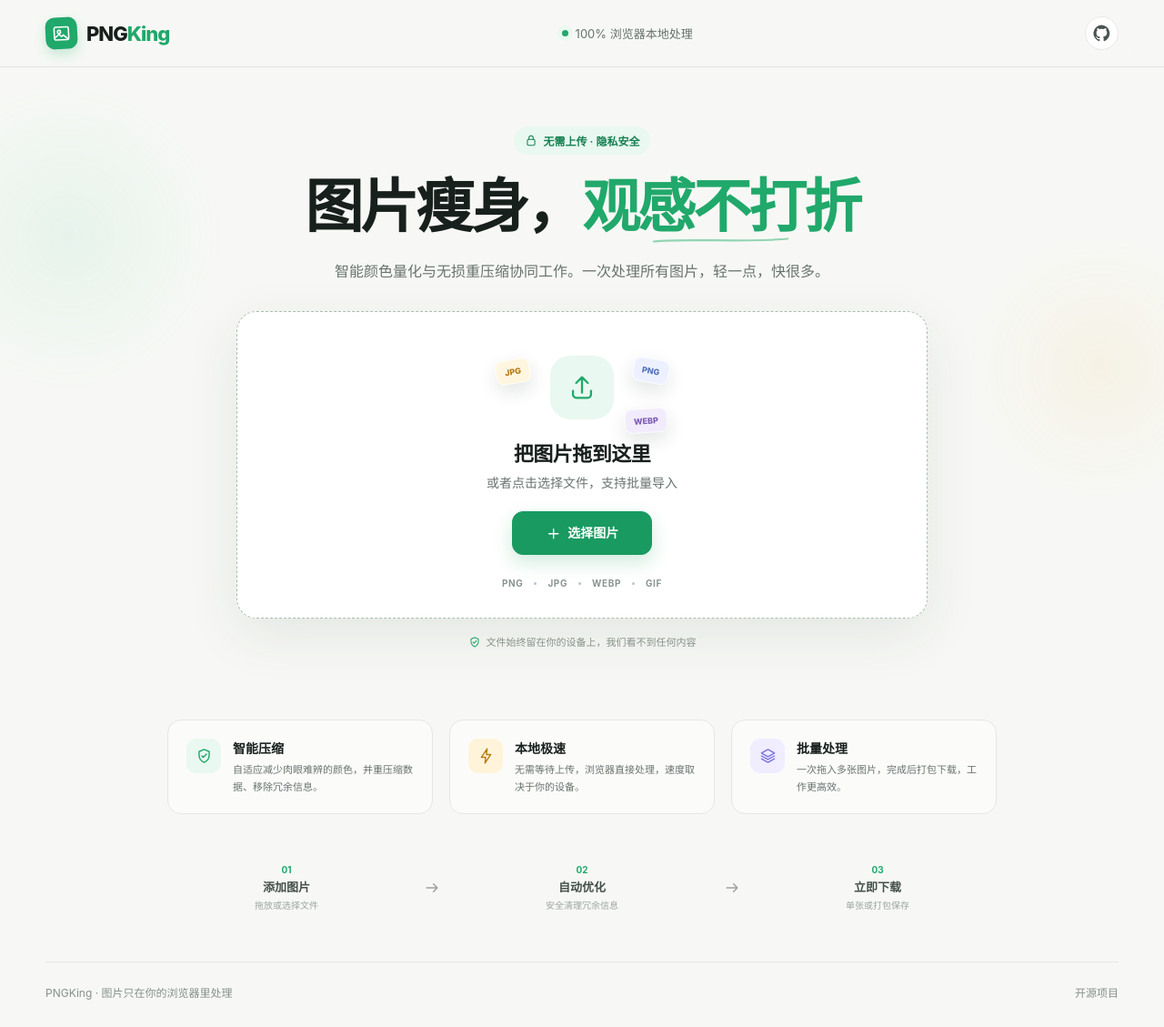
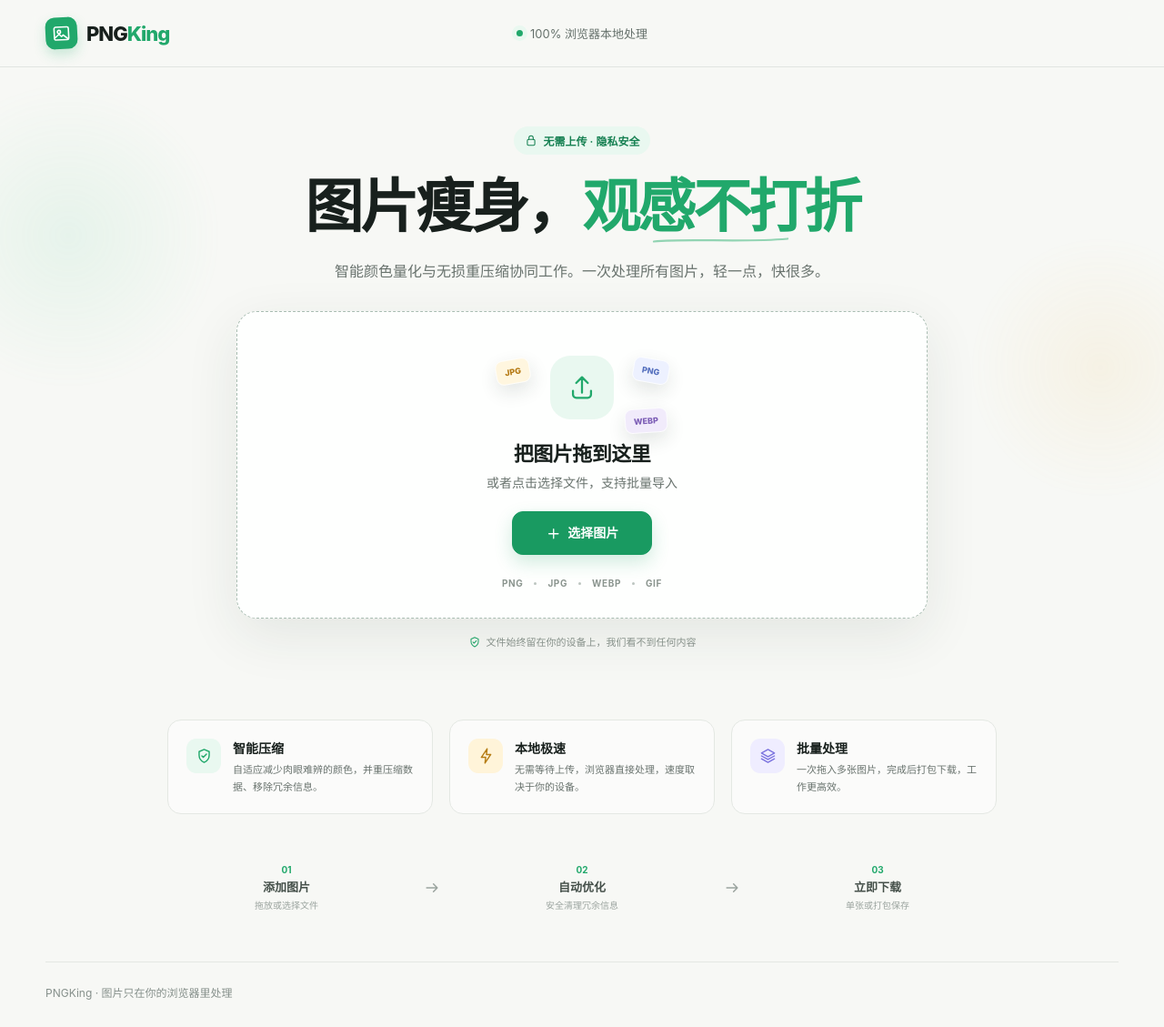
Before and after one commit to mgzzz3/PNGKing, a Vue app: page / in a window 1280 px wide. Shown: the whole page at 91% size. Built offline with nearby package versions, Linux system fonts and the light colour scheme.

Commit message:
Remove GitHub references from site

```diff
--- a/src/App.vue
+++ b/src/App.vue
@@ -10,7 +10,6 @@ import AppHeader from '@/components/AppHeader.vue'
     </main>
     <footer class="site-footer">
       <span>PNGKing · 图片只在你的浏览器里处理</span>
-      <a href="https://github.com" target="_blank" rel="noreferrer">开源项目</a>
     </footer>
   </div>
 </template>
--- a/src/components/AppHeader.vue
+++ b/src/components/AppHeader.vue
@@ -12,8 +12,5 @@ import IconBase from './IconBase.vue'
       <span class="pulse-dot"></span>
       100% 浏览器本地处理
     </div>
-    <a class="github-link" href="https://github.com" target="_blank" rel="noreferrer" aria-label="查看 GitHub 项目">
-      <svg viewBox="0 0 24 24" aria-hidden="true"><path fill="currentColor" d="M12 .7a11.5 11.5 0 0 0-3.6 22.4c.6.1.8-.3.8-.6v-2.2c-3.3.7-4-1.4-4-1.4-.5-1.4-1.3-1.8-1.3-1.8-1.1-.7.1-.7.1-.7 1.2.1 1.8 1.2 1.8 1.2 1.1 1.8 2.8 1.3 3.5 1 .1-.8.4-1.3.8-1.6-2.7-.3-5.5-1.3-5.5-5.7 0-1.3.5-2.3 1.2-3.1-.1-.3-.5-1.6.1-3.1 0 0 1-.3 3.2 1.2a11 11 0 0 1 5.8 0C16.9 4.8 18 5 18 5c.6 1.5.2 2.8.1 3.1.8.8 1.2 1.8 1.2 3.1 0 4.4-2.7 5.4-5.5 5.7.5.4.9 1.1.9 2.2v3.3c0 .3.2.7.8.6A11.5 11.5 0 0 0 12 .7Z"/></svg>
-    </a>
   </header>
 </template>
--- a/src/styles/theme.css
+++ b/src/styles/theme.css
@@ -34,13 +34,9 @@ a { color: inherit; text-decoration: none; }
 .brand > span:last-child span { color: var(--green); }
 .brand-mark { width: 35px; height: 35px; border-radius: 10px; background: var(--green); color: white; display: grid; place-items: center; transform: rotate(-3deg); box-shadow: 0 6px 14px rgba(33,168,107,.23); }
 .brand-mark .icon { width: 21px; }
-.header-note { margin: auto; font-size: 13px; color: #65706b; display: flex; align-items: center; gap: 8px; }
+.header-note { position: absolute; left: 50%; transform: translateX(-50%); font-size: 13px; color: #65706b; display: flex; align-items: center; gap: 8px; }
 .pulse-dot { width: 7px; height: 7px; border-radius: 50%; background: var(--green); box-shadow: 0 0 0 5px var(--green-soft); }
-.github-link { width: 37px; height: 37px; display: grid; place-items: center; color: #4a5550; border: 1px solid var(--line); border-radius: 50%; background: white; transition: .2s; }
-.github-link:hover { color: var(--green); transform: translateY(-2px); }
-.github-link svg { width: 19px; }
-.site-footer { max-width: 1180px; width: calc(100% - 48px); margin: 35px auto 0; padding: 24px 0 30px; border-top: 1px solid var(--line); display: flex; justify-content: space-between; color: #86908b; font-size: 12px; }
-.site-footer a:hover { color: var(--green); }
+.site-footer { max-width: 1180px; width: calc(100% - 48px); margin: 35px auto 0; padding: 24px 0 30px; border-top: 1px solid var(--line); color: #86908b; font-size: 12px; }
 
 .home-view { overflow: hidden; }
 .hero-section { text-align: center; padding: 65px 24px 25px; position: relative; }
@@ -101,7 +97,7 @@ a { color: inherit; text-decoration: none; }
 @keyframes spin { to { transform: rotate(360deg); } }
 
 @media (max-width: 760px) {
-  .app-header { height: 64px; padding: 0 18px; }.header-note { display: none; }.github-link { margin-left: auto; }
+  .app-header { height: 64px; padding: 0 18px; }.header-note { display: none; }
   .hero-section { padding: 44px 16px 18px; }.hero-section h1 { letter-spacing: -2px; }.hero-copy { font-size: 14px; }.drop-zone { min-height: 300px; padding: 34px 18px 26px; }.features { grid-template-columns: 1fr; margin-top: 28px; }.how-it-works { padding: 0 25px; margin-top: 40px; }.how-it-works small { display: none; }.site-footer { width: calc(100% - 36px); }
   .editor-view { padding: 34px 14px 5px; }.editor-heading { align-items: flex-start; }.editor-heading h1 { font-size: 27px; }.editor-heading p { display: none; }.add-more.el-button { padding: 10px 12px; }
   .summary-card { grid-template-columns: 1fr 1fr; gap: 18px; padding: 20px; }.summary-main { grid-column: 1 / -1; }.summary-arrow { display: none; }.saving-badge { padding-left: 18px; }.queue-toolbar { align-items: flex-start; gap: 10px; }.toolbar-actions label { display: none; }.toolbar-actions { gap: 0; }
```
